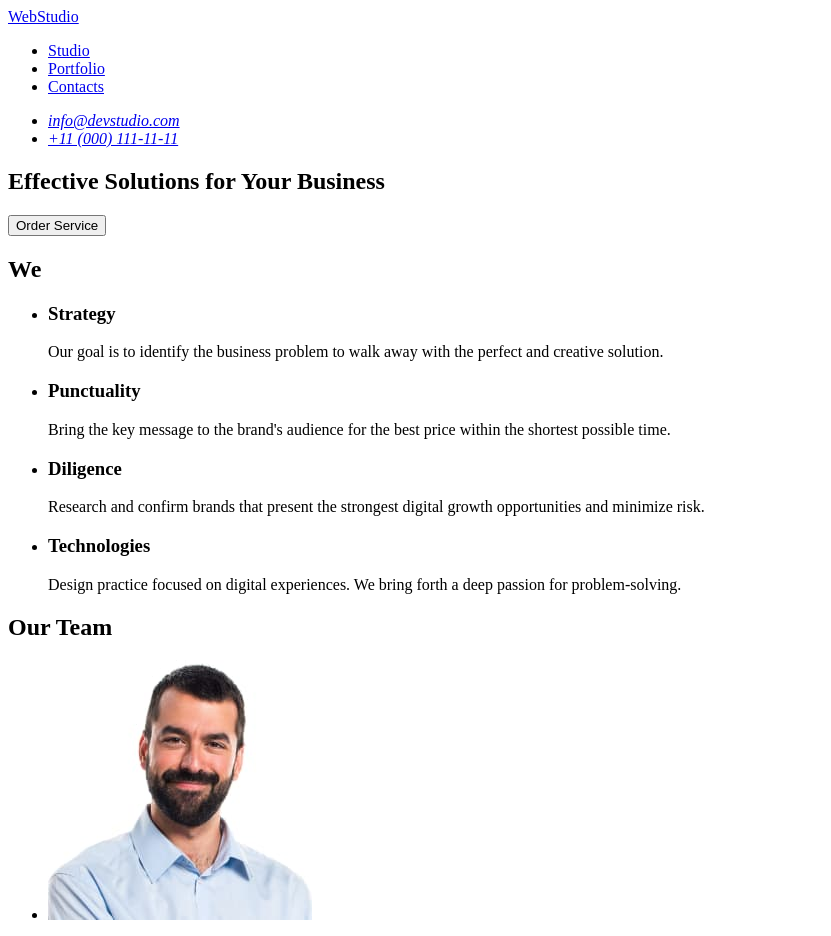
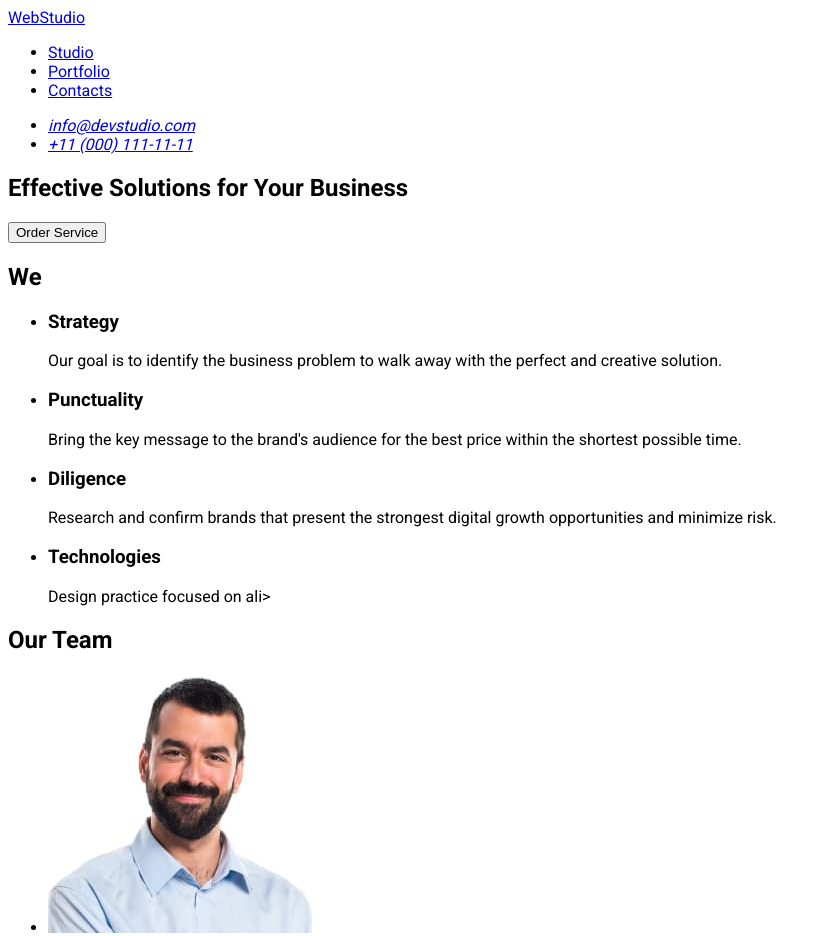
Before and after one commit to DBodies/goit-markup-hw-01, a plain HTML site: page index.html in a window 1280 px wide. Shown: the top 936 px of the page, without its empty margins (0-831 px from the left). Drawn offline with Linux system fonts and the light colour scheme.

Commit message:
12312312

```diff
--- /dev/null
+++ b/css/style.css
@@ -0,0 +1,3 @@
+.body-css {
+  font-family: "Roboto", sans-serif;
+}
--- a/index.html
+++ b/index.html
@@ -5,9 +5,17 @@
   <meta charset="UTF-8">
   <meta name="viewport" content="width=device-width, initial-scale=1.0">
   <title>Homework</title>
+  <link rel="preconnect" href="https://fonts.googleapis.com">
+  <link rel="preconnect" href="https://fonts.gstatic.com" crossorigin>
+  <link href="https://fonts.googleapis.com/css2?family=Roboto:wght@400;500;700&display=swap" rel="stylesheet">
+  <link rel="preconnect" href="https://fonts.googleapis.com">
+  <link rel="preconnect" href="https://fonts.gstatic.com" crossorigin>
+  <link href="https://fonts.googleapis.com/css2?family=Raleway:wght@700&family=Roboto:wght@400;500;700&display=swap"
+    rel="stylesheet">
+  <link rel="stylesheet" href="css/style.css">
 </head>
 
-<body>
+<body class="body-css">
   <!-- Header -->
   <header>
     <nav>
@@ -52,8 +60,7 @@
         </li>
         <li>
           <h3>Technologies</h3>
-          <p>Design practice focused on digital experiences. We bring forth a deep passion for problem-solving.</p>
-        </li>
+          <p>Design practice focused on ali>
       </ul>
 
     </section>
```
